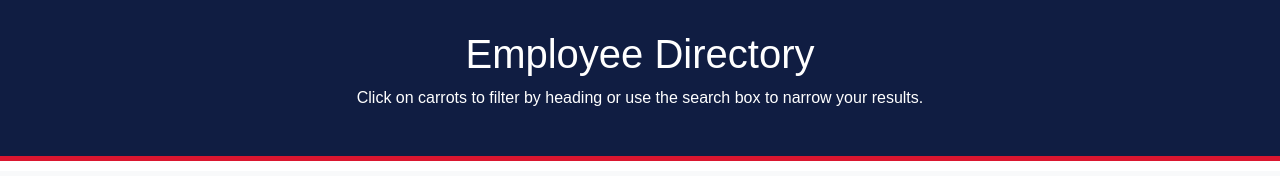
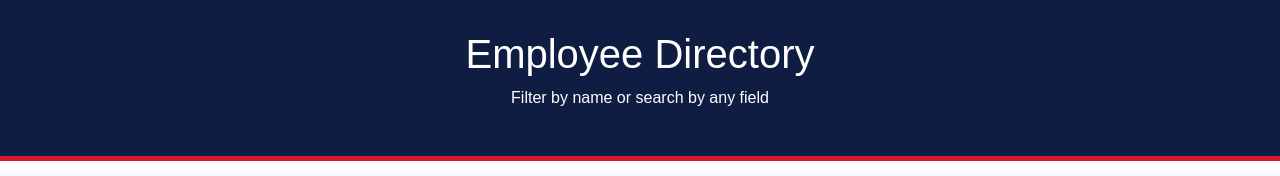
Before and after one commit to roy-sizemore/team-window, a React (Create React App) app: page / in a window 1280 px wide. Shown: the top 176 px of the page. Built offline with nearby package versions, Linux system fonts and the light colour scheme; no server answers.

Commit message:
Added Header and Table components

```diff
--- a/src/components/Header.js
+++ b/src/components/Header.js
@@ -6,8 +6,8 @@ export default class Header extends Component {
     return (
       <div className="header">
         <h1>Employee Directory</h1>
-        <p>Click on carrots to filter by heading or use the search box to narrow your results.</p>
+        <p>Filter by name or search by any field</p>
       </div>
-    )
-  }
-}
+    );
+  };
+};
```
